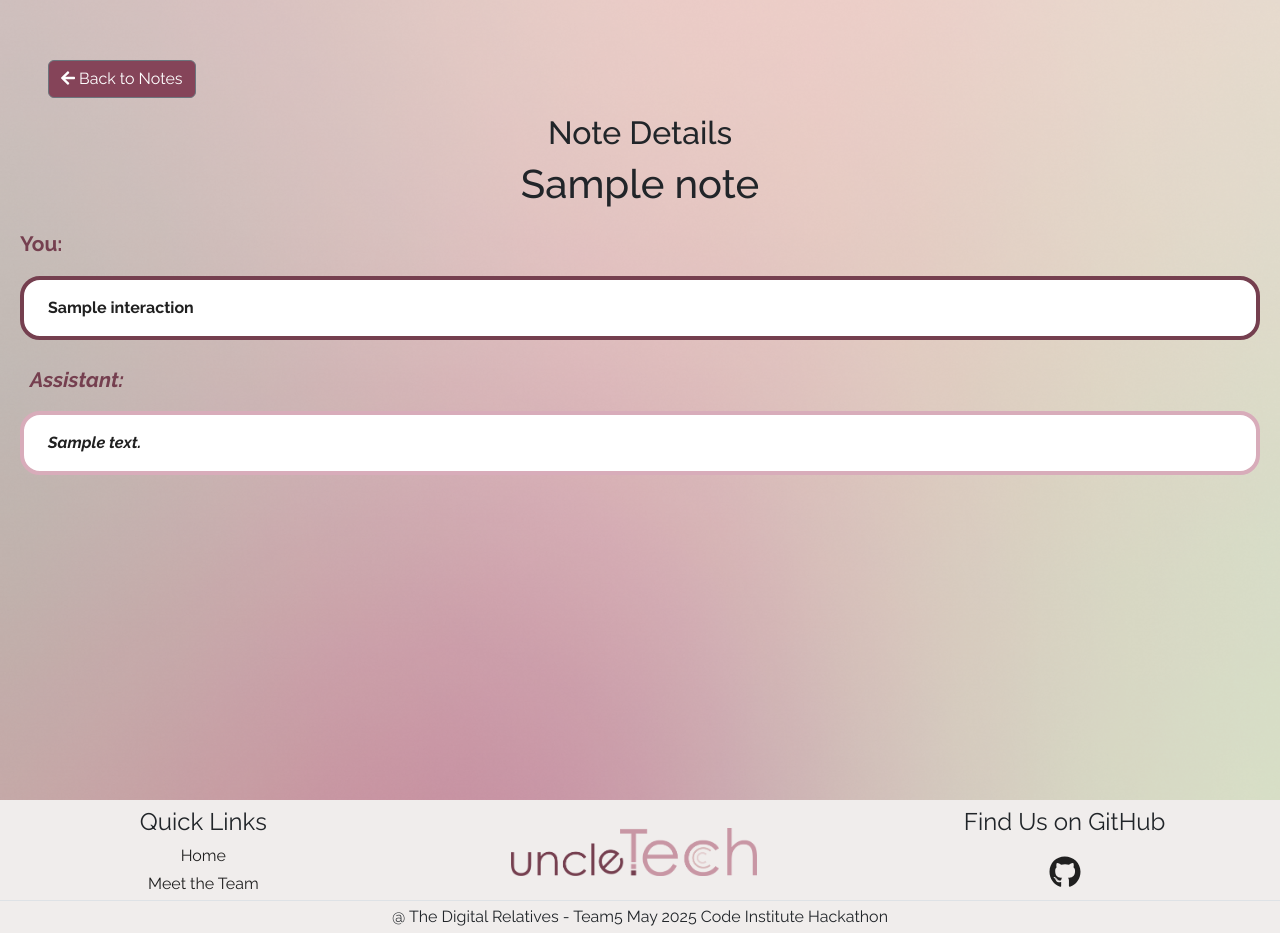
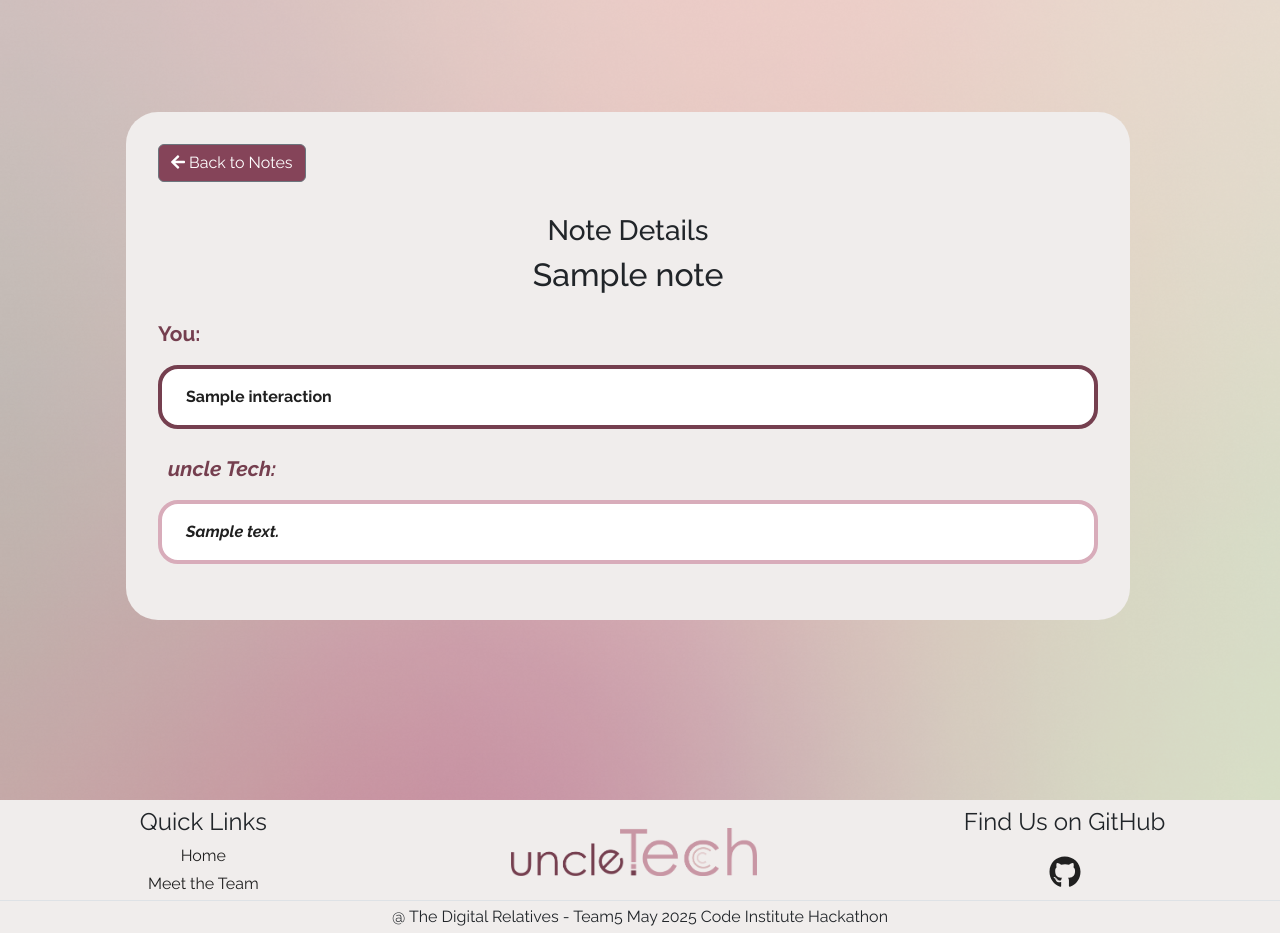
Before and after one commit to Swewi/Hackteam5_may25, a Django app: template notes/templates/notes/view_note.html in a window 1280 px wide. Shown: the part 80-1013 px from the top of the page. Run offline with Django 5.2, Linux system fonts and the light colour scheme; the template is opened without the code that fills it: most values are stand-ins (such as "Sample title", 1, 10 or a date in 2020).

Commit message:
add styling assistant, notes, note-view

```diff
--- a/assistant/templates/assistant/assistant.html
+++ b/assistant/templates/assistant/assistant.html
@@ -22,7 +22,6 @@
     <div class="row mt-4">
       <div class="col-md-12">
         <div class="text-background rounded-5 padding-2 text-start">
-          <div class="content-container text-center">
             {% for interaction in history %}
             <div class="interaction">
               <div class="you-label text-end">You</div>
@@ -82,13 +81,10 @@
                 </div>
               </div>
             </div>
-
-          </div> <!-- .content-container -->
         </div> <!-- .text-background -->
       </div> <!-- .col -->
     </div> <!-- .row -->
   </div> <!-- .container -->
-
 
 <!-- Scripts -->
 <script>
--- a/notes/templates/notes/notes.html
+++ b/notes/templates/notes/notes.html
@@ -17,7 +17,7 @@
     <div class="row mt-4">
         <div class="col-md-12">
             <div class="text-background rounded-5 padding-2">
-                <h2 class="text-center pb-4">My Notes</h2>
+                <h3 class="text-center pb-4">My Notes</h3>
 
                 <form method="get" class="filter-form">
                     <input type="text" name="q" placeholder="Filter notes by title, question, or answer..."
--- a/notes/templates/notes/view_note.html
+++ b/notes/templates/notes/view_note.html
@@ -1,22 +1,39 @@
 {% extends 'base.html' %}
 {% block title %}Notes{% endblock %}
 {% block content %}
+<div class="container-md py-4">
+    <div class="row align-items-center padding-1 g-0">
+<div class="row mt-4">
+    <div class="col-md-12">
+      <div class="text-background rounded-5 padding-2 text-start">
         <div class="content-container">
-    <a href="/notes/" class="btn btn-secondary back-button ms-5">
+          <!-- Back button aligned like the chatbot buttons -->
+          <div class="d-flex justify-content-start mb-3">
+            <a href="/notes/" class="btn btn-secondary back-button">
               <i class="fas fa-arrow-left"></i> Back to Notes
             </a>
-    <h2 class="text-center">Note Details</h2>
-    <h1 class="text-center">{{ note.title }}</h1>
+          </div>
+
+          <!-- Titles centered -->
+          <h3 class="text-center">Note Details</h3>
+          <h2 class="text-center">{{ note.title }}</h2>
+
+          <!-- Interaction loop -->
           {% for interaction in interactions %}
-    <div class="interaction">
+          <div class="interaction mt-4">
             <div class="you-label">You:</div>
-        <div class="user-question">{{ interaction.question|linebreaksbr }}</div>
-        <div class="assistant-label">Assistant:</div>
+            <div class="user-question chat-style">{{ interaction.question|linebreaksbr }}</div>
+            <div class="assistant-label">uncle Tech:</div>
             <div class="gemini-response">{{ interaction.answer|linebreaksbr }}</div>
           </div>
           {% empty %}
-    <p>No interactions available.</p>
+          <p class="text-center">No interactions available.</p>
           {% endfor %}
+        </div>
+      </div>
+    </div>
+  </div>
+</div>
 </div>
 {% csrf_token %}
 {% endblock %}
--- a/static/css/account/login.css
+++ b/static/css/account/login.css
@@ -6,8 +6,8 @@
 }
 
 .btn-custom-dark {
-    background-color: var(--btn-light-color);
-    color: var(--font-text);
+    background-color: var(--btn-dark-color);
+    color: var(--footer-text);
 }
 
 /* Signup link */
@@ -38,8 +38,8 @@
 }
 
 .btn-custom-dark:hover, .btn-custom-dark:focus {
-    background-color: var(--btn-dark-color);
-    color: var(--footer-text);
+    background-color: var(--btn-light-color);
+    color: var(--font-color);
 }
 
 /* Media queries */
--- a/static/css/note.css
+++ b/static/css/note.css
@@ -5,12 +5,12 @@
 }
 
 /* Interaction blocks */
-.interaction {
+/* .interaction {
     display: block;
     text-align: left;
     margin: 10px;
     padding: 10px;
-    }
+    } */
 
 .user-question {
     font-weight: bold;
@@ -146,11 +146,6 @@
     color: #da2552;
 }
 
-/* Content container spacing */
-.content-container {
-    margin-top: 60px;
-}
-
 /* Filter form */
 .filter-form {
     margin-bottom: 20px;
@@ -182,7 +177,8 @@
 .btn-filter:focus,
 .btn-confirm:hover,
 .back-button:hover,
-.back-button:focus {
+.back-button:focus,
+.btn-custom-dark:hover {
     background-color: var(--btn-hover);
     color: var(--font-color);
 }
--- a/static/css/style.css
+++ b/static/css/style.css
@@ -13,7 +13,6 @@
     --btn-light-color: #d8acba;
     --btn-dark-color: #854459;
     --btn-hover: #d9d7c4;
-    --btn-dark-color: #854459;
 }
 
 html, body {
```
Lines whose indentation alone changed are shown as unchanged.
